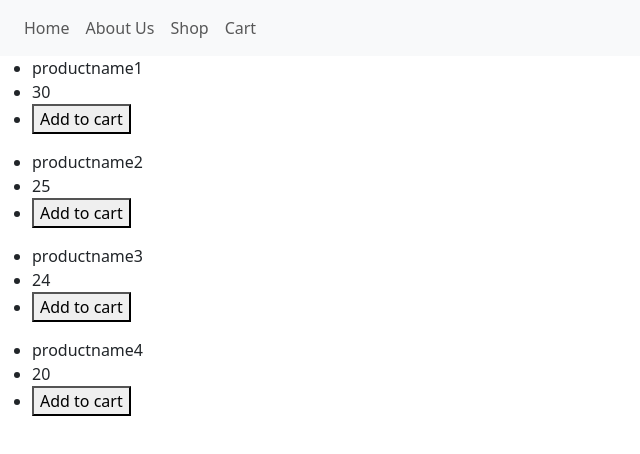
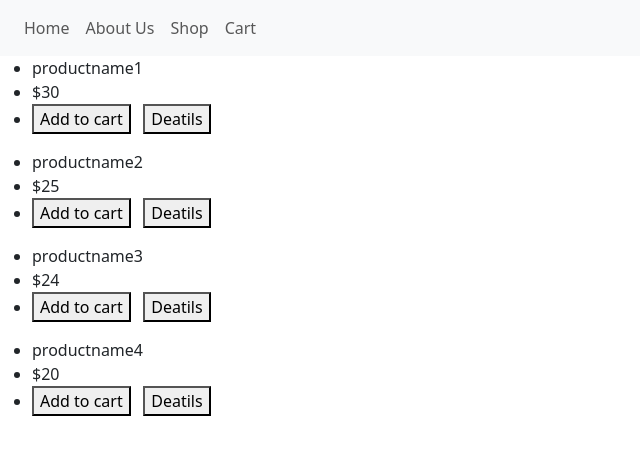
Before and after one commit to MAyur301/Ecommerce, an Angular app: page /dashboard/shop in a window 1280 px wide. Shown: the top 454 px of the page, without its empty margins (0-640 px from the left). Built offline with nearby package versions, Linux system fonts and the light colour scheme.

Commit message:
Total amount pending

```diff
--- a/src/app/cart/cart.component.html
+++ b/src/app/cart/cart.component.html
@@ -1,6 +1,9 @@
-
+<div>
 <ul *ngFor="let item of cartdata">
   <li>{{item.productname}}</li>
-  <li>{{item.amount}}</li>
-  <li><button (click)="onadd(item)">+</button> &nbsp; &nbsp; &nbsp; &nbsp; &nbsp;  <button (click)="onminus(item)">-</button></li>
+  <li>${{item.amount}}</li>
+  <li><button (click)="onadd(item)">+</button> &nbsp; &nbsp; &nbsp; &nbsp; &nbsp; {{item.counter}} <button (click)="onminus(item)">-</button></li>
+  <li><button (click)="total(item)">Total</button></li>
 </ul>
+</div>
+<p>{{totalamount }}</p>
--- a/src/app/cart/cart.component.ts
+++ b/src/app/cart/cart.component.ts
@@ -8,8 +8,8 @@ import { CartserviceService } from '../service/cartservice.service';
   styleUrls: ['./cart.component.css']
 })
 export class CartComponent implements OnInit {
-   cartdata:product[]=[]
-
+   cartdata:product[]=[];
+   totalamount=0
    constructor(private cart:CartserviceService)
    {
 
@@ -18,17 +18,52 @@ export class CartComponent implements OnInit {
          this.cartdata = this.cart.product;
   }
 
- onadd(item:{productname:string,amount:number})
+ onadd(item:{productname:string,amount:number,counter:number, productdesc:string})
  {
-       this.cartdata.push(item);
+    //   this.cartdata.push(item);
+    let index = this.cartdata.indexOf(item)
+    //  this.counter++;
+     console.log(index);
+     if(index == -1)
+     {
+       console.log("fail to add product");
+
+     }
+     else
+     {
+          item.counter++;
+     }
+
  }
- onminus(item:{productname:string,amount:number})
+ onminus(item:{productname:string,amount:number,counter:number, productdesc:string})
  {
 
          let index = this.cartdata.indexOf(item)
-         console.log(index);
+        //  console.log(index);
 
-         this.cartdata.splice(index,1)
+      if(index == -1)
+      {
+         console.log("Fail to minus");
+
+      }
+      else
+      {
+          item.counter--;
+      }
+
+      if(item.counter <= 0)
+      {
+          this.cartdata.splice(index,1);
+
+      }
 
  }
+
+ total(item:{productname:string,amount:number,counter:number, productdesc:string})
+ {
+
+
+
+ }
+
 }
--- a/src/app/login/Modal/product.modal.ts
+++ b/src/app/login/Modal/product.modal.ts
@@ -1,5 +1,6 @@
 export class product{
-
-  productname!:string ;
+  productname!:string;
+  productdesc!:string;
   amount!:number;
+  counter!:number;
 }
--- a/src/app/service/addtocart.service.ts
+++ b/src/app/service/addtocart.service.ts
@@ -13,23 +13,31 @@ export class AddtocartService {
    productdata:product[]=[
     {
         productname:"productname1",
-        amount:30
+        amount:30,
+        counter:1,
+        productdesc:"This is Hair Dryer"
 
     },
     {
       productname:"productname2",
-      amount:25
+      amount:25,
+      counter:1,
+      productdesc:"This is Washing Machine"
 
   },
   {
     productname:"productname3",
-    amount:24
+    amount:24,
+    counter:1,
+    productdesc:"This is Phone"
 
   },
   {
 
       productname:"productname4",
-      amount:20
+      amount:20,
+      counter:1,
+      productdesc:"This is watercooler"
 
   }
    ]
--- a/src/app/shop/shop.component.html
+++ b/src/app/shop/shop.component.html
@@ -1,5 +1,12 @@
 <ul *ngFor="let item of productdata">
   <li>{{item.productname}}</li>
-  <li>{{item.amount}}</li>
-  <li><button (click)="addtocart(item)">Add to cart</button></li>
+  <li>${{item.amount}}</li>
+  <li><button (click)="addtocart(item)">Add to cart</button> &nbsp;  <button (click)="viewdeatils(item)">Deatils</button></li>
 </ul>
+<div *ngIf="deatils">
+  <ul >
+    <li>{{deatil?.productname}}</li>
+    <li>${{deatil?.amount}}</li>
+    <li>{{deatil?.productdesc}}</li>
+  </ul>
+</div>
--- a/src/app/shop/shop.component.ts
+++ b/src/app/shop/shop.component.ts
@@ -8,29 +8,45 @@ import { CartserviceService } from '../service/cartservice.service';
 @Component({
   selector: 'app-shop',
   templateUrl: './shop.component.html',
-  styleUrls: ['./shop.component.css']
+  styleUrls: ['./shop.component.css'],
 })
 export class ShopComponent implements OnInit {
+  productdata!: product[];
+  deatils = false;
+  deatil: product |null = null;
+  constructor(
+    private route: Router,
+    private product: AddtocartService,
+    private cart: CartserviceService
+  ) {}
 
-  productdata!:product[];
-constructor(private route:Router,private product:AddtocartService , private cart:CartserviceService){
+  ngOnInit(): void {
+    this.productdata = this.product.productdata;
+  }
 
-}
+  addtocart(item: {
+    productname: string;
+    amount: number;
+    counter: number;
+    productdesc: string;
+  }) {
+    //  alert("Add to cart");
+    //  console.log(item);
 
-   ngOnInit(): void {
-
-    this.productdata = this.product.productdata;
+    this.cart.product.push(item);
+    console.log(this.cart.product);
+  }
+  viewdeatils(item: {
+    productname: string;
+    amount: number;
+    counter: number;
+    productdesc: string;
+  }) {
+    this.deatils = true;
+    //  console.log(this.deatils);
+ this.deatil=item
 
 
-   }
 
-   addtocart(item:{productname:string,amount:number})
-   {
-          //  alert("Add to cart");
-          //  console.log(item);
-
-          this.cart.product.push(item);
-          console.log(this.cart.product);
-
-   }
+  }
 }
```
